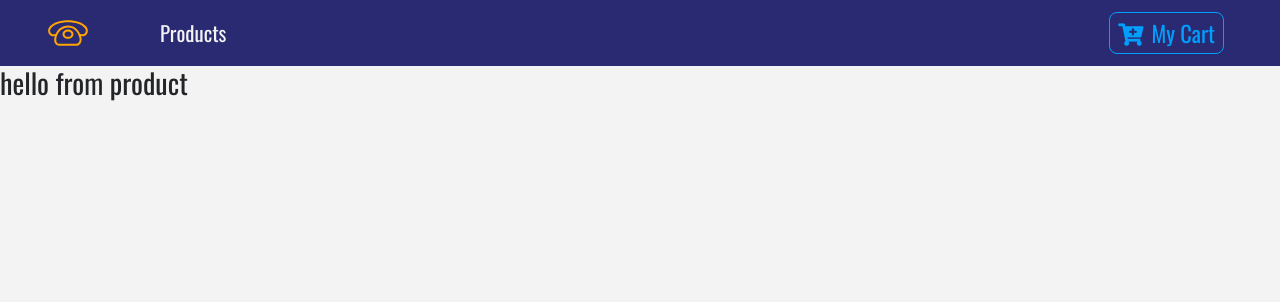
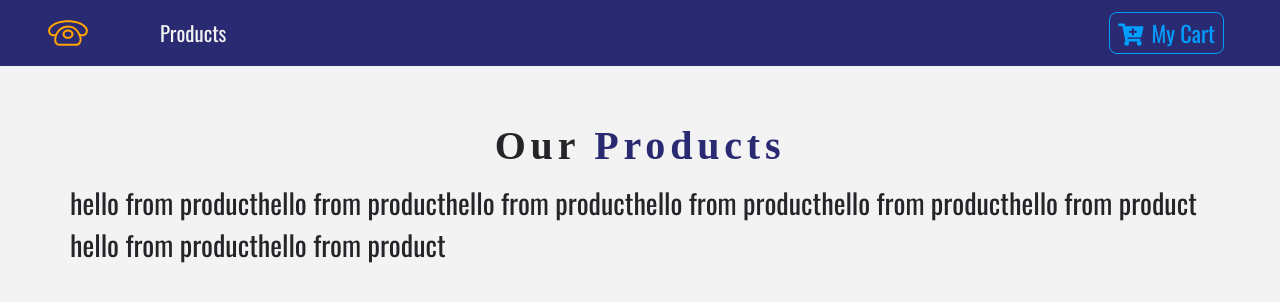
Before and after one commit to Belchenkov/react-phone-ecommerce, a React (Create React App) app: page / in a window 1280 px wide. Shown: the top 302 px of the page. Built offline with nearby package versions, Linux system fonts and the light colour scheme; a web font is replaced by a local one.

Commit message:
Include Context API

```diff
--- a/src/App.js
+++ b/src/App.js
@@ -1,5 +1,4 @@
 import React, { Component } from 'react';
-import logo from './logo.svg';
 import { Switch, Route } from 'react-router-dom';
 import './App.css';
 import 'bootstrap/dist/css/bootstrap.min.css';
--- a/src/components/ProductList.js
+++ b/src/components/ProductList.js
@@ -1,11 +1,37 @@
 import React, {Component} from 'react';
 import Product from "./Product";
+import Title from "./Title";
+import {storeProducts} from "../data";
+import {ProductConsumer} from "../context";
 
 class ProductList extends Component {
+    state = {
+        products: storeProducts
+    };
+
     render() {
+        console.log(this.state.products);
         return (
             <div>
-                <Product />
+                <React.Fragment>
+                    <div className="py-5">
+                        <div className="container">
+                            <Title name="our" title="products" />
+                            <div className="row">
+                                <ProductConsumer>
+                                    {value => {
+                                        return value.products.map(product => {
+                                            return <Product
+                                                product={product}
+                                                key={product.id}
+                                            />
+                                        });
+                                    }}
+                                </ProductConsumer>
+                            </div>
+                        </div>
+                    </div>
+                </React.Fragment>
             </div>
         );
     }
--- /dev/null
+++ b/src/components/Title.js
@@ -0,0 +1,13 @@
+import React from 'react';
+
+export default ({name, title}) => {
+    return (
+        <div className="row">
+            <div className="col-10 mx-auto my-2 text-center text-title">
+                <h1 className="text-capitalize font-weight-bold">
+                    {name} <strong className="text-blue">{title}</strong>
+                </h1>
+            </div>
+        </div>
+    );
+};
--- /dev/null
+++ b/src/context.js
@@ -0,0 +1,38 @@
+import React, {Component} from 'react';
+import {storeProducts, detailProduct} from "./data";
+
+const ProductContext = React.createContext();
+
+// Provider
+
+
+class ProductProvider extends Component {
+    state = {
+        products: storeProducts,
+        detailProduct: detailProduct
+    };
+
+    handleDetail = () => {
+        console.log('hello from detail');
+    };
+
+    addToCart = () => {
+        console.log('hello from addToCart');
+    };
+
+    render() {
+        return (
+            <ProductContext.Provider value={{
+                ...this.state,
+                handleDetail: this.handleDetail,
+                addToCart: this.addToCart
+            }}>
+                {this.props.children}
+            </ProductContext.Provider>
+        );
+    }
+}
+
+const ProductConsumer = ProductContext.Consumer;
+
+export { ProductProvider, ProductConsumer };
--- a/src/data.js
+++ b/src/data.js
@@ -1,8 +1,3 @@
-/*
-https://www.iconfinder.com/icons/1243689/call_phone_icon
-Creative Commons (Attribution 3.0 Unported);
-https://www.iconfinder.com/Makoto_msk */
-
 export const storeProducts = [
   {
     id: 1,
--- a/src/index.js
+++ b/src/index.js
@@ -3,12 +3,15 @@
 import './index.css';
 import App from './App';
 import { BrowserRouter as Router } from 'react-router-dom';
+import { ProductProvider } from "./context";
 import * as serviceWorker from './serviceWorker';
 
 ReactDOM.render(
-    <Router>
-        <App/>
-    </Router>,
+    <ProductProvider>
+        <Router>
+            <App/>
+        </Router>
+    </ProductProvider>,
     document.getElementById('root')
 );
 
```
